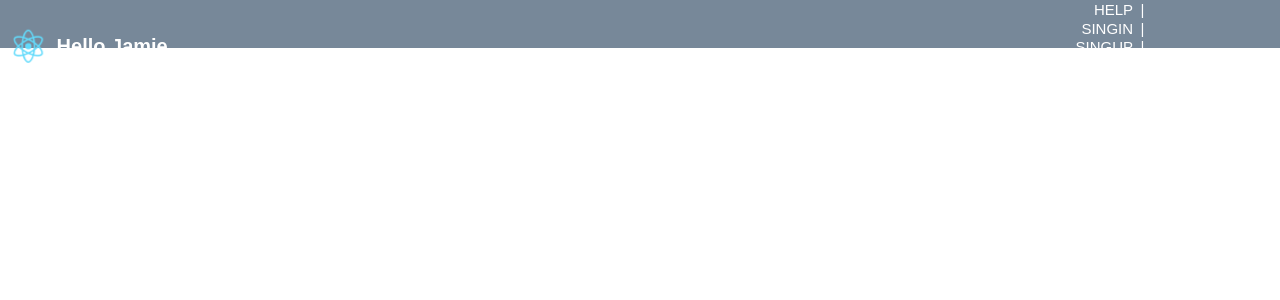
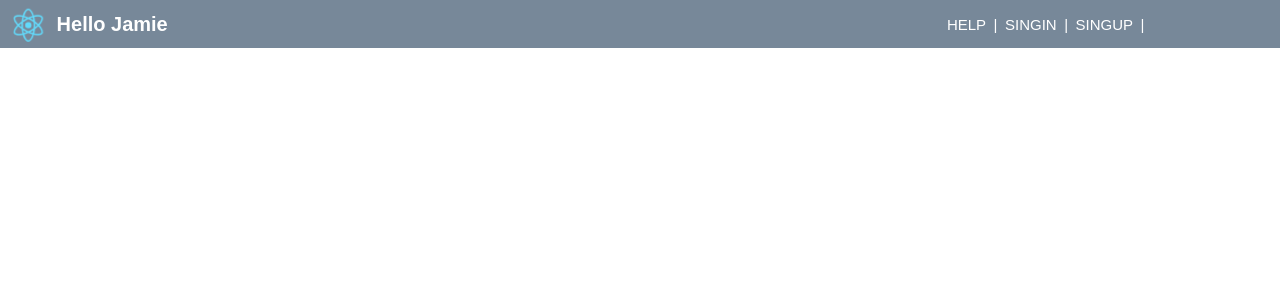
Before and after one commit to badbadgao/hellojamie, a React (Create React App) app: page / in a window 1280 px wide. Shown: the top 300 px of the page. Built offline with nearby package versions, Linux system fonts and the light colour scheme.

Commit message:
Change left and right banner as component

```diff
--- a/src/App.css
+++ b/src/App.css
@@ -7,27 +7,11 @@
   height: 40px;
 }
 
-.App-right-banner-container {
-  width: 60%;
-  text-align: right;
-  display: inline-block;
-  padding-right: 20px;
-}
-
-.App-right-banner-container text {
-  color: #fff;
-  font-size: 15px;
-  display: inline-block;
-  vertical-align: middle;
-  text-decoration: none;
-  cursor: pointer;
-}
-
-.App-banner-right-align {
-  display: inline-block;
-  color: #fff;
-  font-size: 15px;
-  vertical-align: middle;
+.App-header {
+  background-color: #789;
+  height: 48px;
+  width: 100%;
+  text-align: left;
 }
 
 .App-left-banner-container {
@@ -43,11 +27,24 @@
   vertical-align: middle;
 }
 
-.App-header {
-  background-color: #789;
-  height: 48px;
-  width: 100%;
+.App-right-banner-container {
+  width: 60%;
+  text-align: right;
+  display: inline-block;
+  padding-right: 20px;
+}
+
+.LinkTextContainer {
+  display: inline-block;
+}
+
+.LinkTextContainer text {
+  color: #fff;
+  font-size: 15px;
+  vertical-align: middle;
   text-align: left;
+  text-decoration: none;
+  cursor: pointer;
 }
 
 .App-intro {
--- a/src/LinkText.jsx
+++ b/src/LinkText.jsx
@@ -8,11 +8,11 @@ export default class LinkText extends React.Component {
 
   render() {
     return (
-      <div>
-        <text onClick={this.props.onClick} className="App-banner-right-align">
+      <div className="LinkTextContainer">
+        <text onClick={this.props.onClick}>
           {this.props.content}
         </text>
-        <text className="App-banner-right-align">&ensp;|&ensp;</text>
+        <text>&ensp;|&ensp;</text>
       </div>
     );
   }
```
Also changed, not shown: src/TitleWithLogo.jsx (added, +12 -0 lines).
